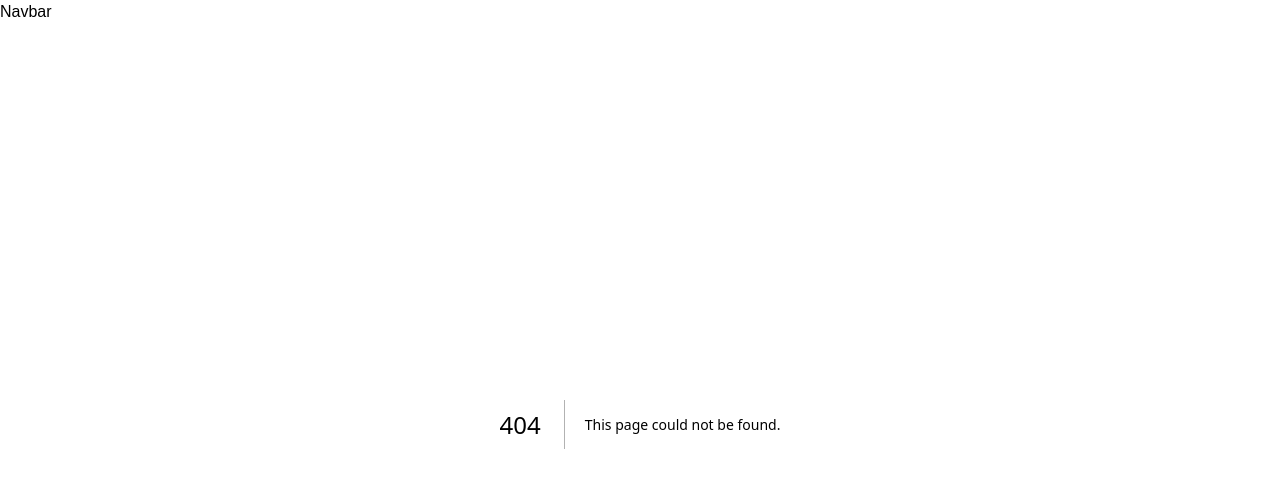
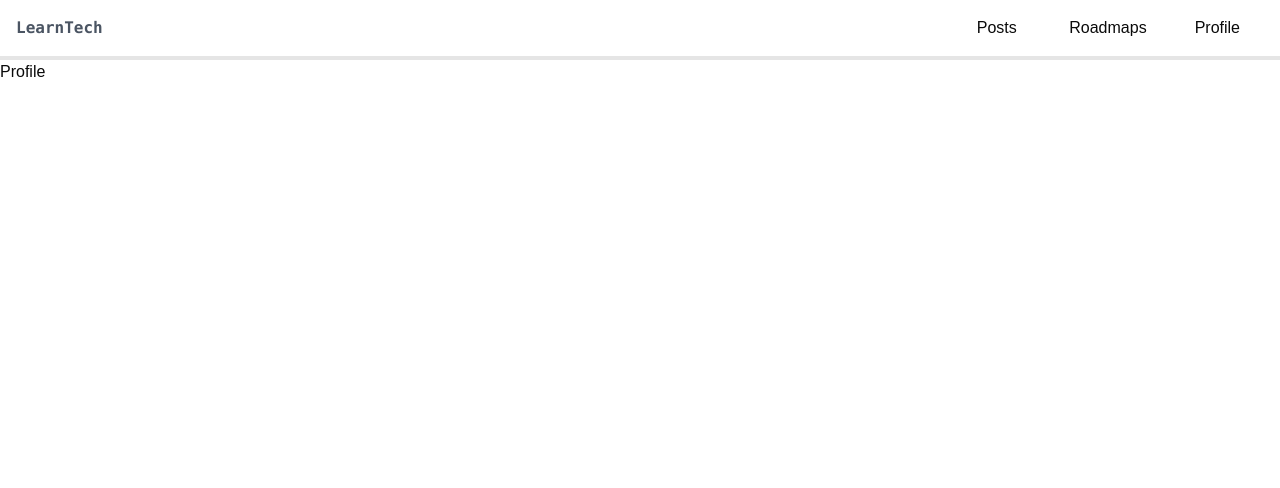
Before and after one commit to Ujjwal05T/learntech, a Next.js app: page /profile in a window 1280 px wide. Before the commit this address had no page. Shown: the top 488 px of the page. Built offline with nearby package versions, Linux system fonts and the light colour scheme.

Commit message:
created new pages and added a basic navbar

```diff
--- /dev/null
+++ b/src/app/posts/page.tsx
@@ -0,0 +1,11 @@
+import React from 'react'
+
+function page() {
+  return (
+    <div>
+      Posts
+    </div>
+  )
+}
+
+export default page
--- /dev/null
+++ b/src/app/profile/page.tsx
@@ -0,0 +1,11 @@
+import React from 'react'
+
+function page() {
+  return (
+    <div>
+      Profile
+    </div>
+  )
+}
+
+export default page
--- a/src/components/Navbar.tsx
+++ b/src/components/Navbar.tsx
@@ -1,10 +1,21 @@
 import React from 'react'
-
+import Link from 'next/link'
 function Navbar() {
   return (
-    <div>
-      Navbar
-    </div>
+    <>
+      <div className='p-4 border-b-4 flex justify-between static'>
+        <div>
+        <Link href="/" className='font-bold font-mono text-l text-gray-600'>LearnTech </Link>
+
+        </div>
+        <div >
+
+        <Link className='px-6' href="/posts"> Posts</Link>
+        <Link className='px-6' href="/roadmaps"> Roadmaps</Link>
+        <Link className='px-6' href="/profile">Profile </Link>
+        </div>
+      </div>
+    </>
   )
 }
 
```
